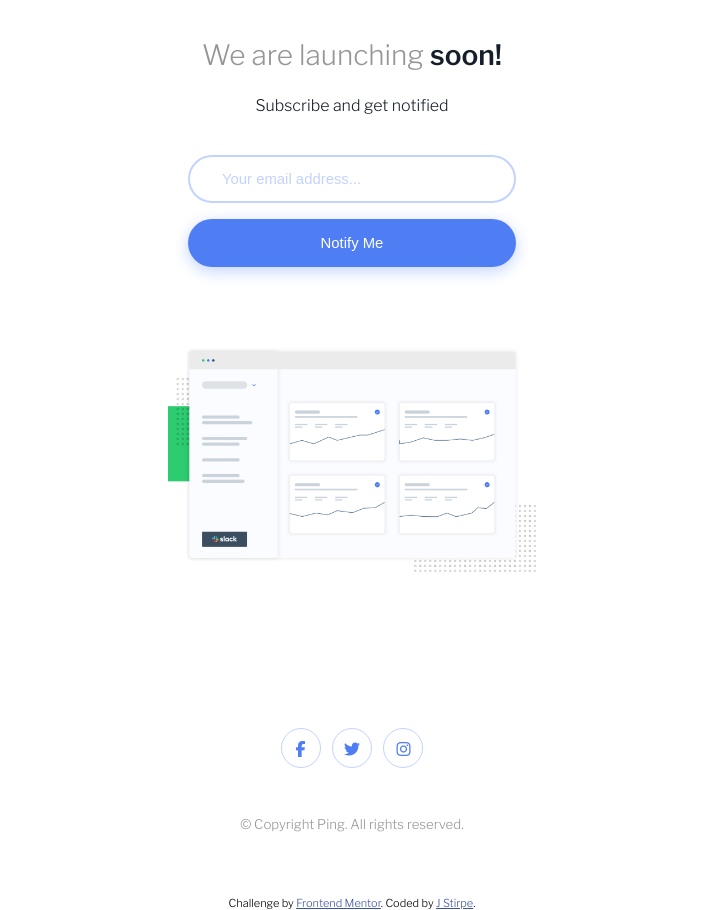
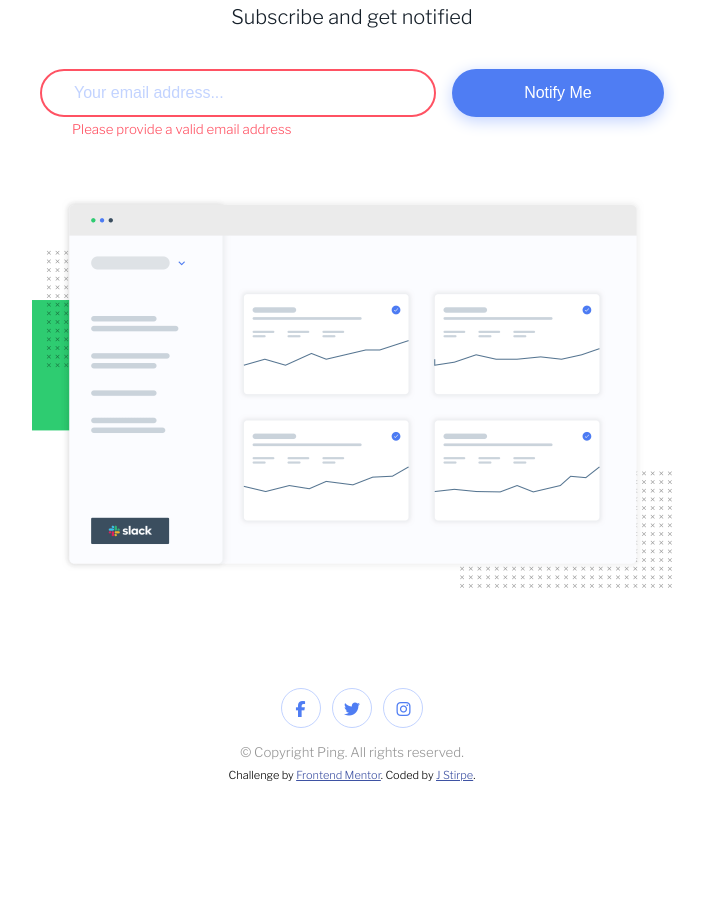
Before and after one commit to jennstirpe/coming-soon-page-ping, a plain HTML site: page index.html in a window 1536 px wide. Shown: the part 120-1030 px from the top of the page, without its empty margins (416-1119 px from the left). After the commit the page ends 902 px from the top, so only its background shows below. Drawn offline with nearby package versions, Linux system fonts and the light colour scheme.

Commit message:
Added styles for desktop and validation error

```diff
--- a/index.html
+++ b/index.html
@@ -24,16 +24,17 @@
     </header>
 
       <form id="email-request">
-        <input type="email" id="email" placeholder="Your email address...">
+        <input type="email" class="error" id="email" placeholder="Your email address...">
+        <p id="error-message">Please provide a valid email address</p>
         <button type="submit" id="submit">Notify Me</button>
       </form>
 
     <img id="banner" src="images/illustration-dashboard.png" alt="Banner">
 
     <footer>
-      <i class="fa-brands fa-facebook-f social"></i>
-      <i class="fa-brands fa-twitter social"></i>
-      <i class="fa-brands fa-instagram social"></i>
+      <a href="https://www.facebook.com/" target="_blank"><i class="fa-brands fa-facebook-f social"></i></a>
+      <a href="https://twitter.com/" target="_blank"><i class="fa-brands fa-twitter social"></i></a>
+      <a href="https://www.instagram.com/" target="_blank"><i class="fa-brands fa-instagram social"></i></a>
 
       <p class="copyright">&copy; Copyright Ping. All rights reserved.</p>
     </footer>
--- a/scss/styles.scss
+++ b/scss/styles.scss
@@ -63,7 +63,9 @@ header {
         margin: .5rem 0;
     }
 
-    #email {
+
+
+    input {
         border: 2px solid $pale-blue;
         padding-left: 2rem;
         font-size: .93rem;
@@ -71,6 +73,22 @@ header {
         &::placeholder {
             color: $pale-blue;
         }
+
+
+    }
+
+
+    // ERROR STYLING
+
+    .error {
+        border: 2px solid $light-red;
+    }
+
+    #error-message {
+        color: $light-red;
+        font-size: .83rem;
+        margin-bottom: .75rem;
+        text-align: center;
     }
 
     #submit {
@@ -105,6 +123,11 @@ footer {
         width: 2.5rem;
         margin: 1rem .25rem;
         padding-top: .75rem;
+
+        &:hover {
+            color: #fff;
+            background-color: $blue;
+        }
     }
 
     .copyright {
@@ -115,6 +138,66 @@ footer {
 }
 
 
+@media only screen and (min-width: 1440px) {
+
+    body {
+        height: 100vh;
+    }
+
+    .container {
+        width: 40rem;
+    }
+
+    header {
+        h1 {
+            font-size: 2.25rem;
+        }
+
+        .input-label {
+            font-size: 1.25rem;
+        }
+    }
+
+    #email-request {
+        flex-direction: row;
+        margin: 0 .5rem;
+        position: relative;
+
+        #email {
+            width: 26rem;
+            font-size: 1rem;
+        }
+
+        #submit {
+            width: 14rem;
+            margin-left: 1rem;
+            font-size: 1rem;
+        }
+
+
+        #error-message {
+            text-align: left;
+            position: absolute;
+            top: 3.8rem;
+            left: 2rem;
+        }
+    }
+
+
+    #banner {
+        width: 40rem;
+        margin: 4.5rem 0;
+    }
+
+    footer {
+        margin: .5rem 2rem;
+
+        .copyright {
+            margin: 0;
+        }
+    }
+
+}
 
 
 
```
Also changed, not shown: css/styles.css.
